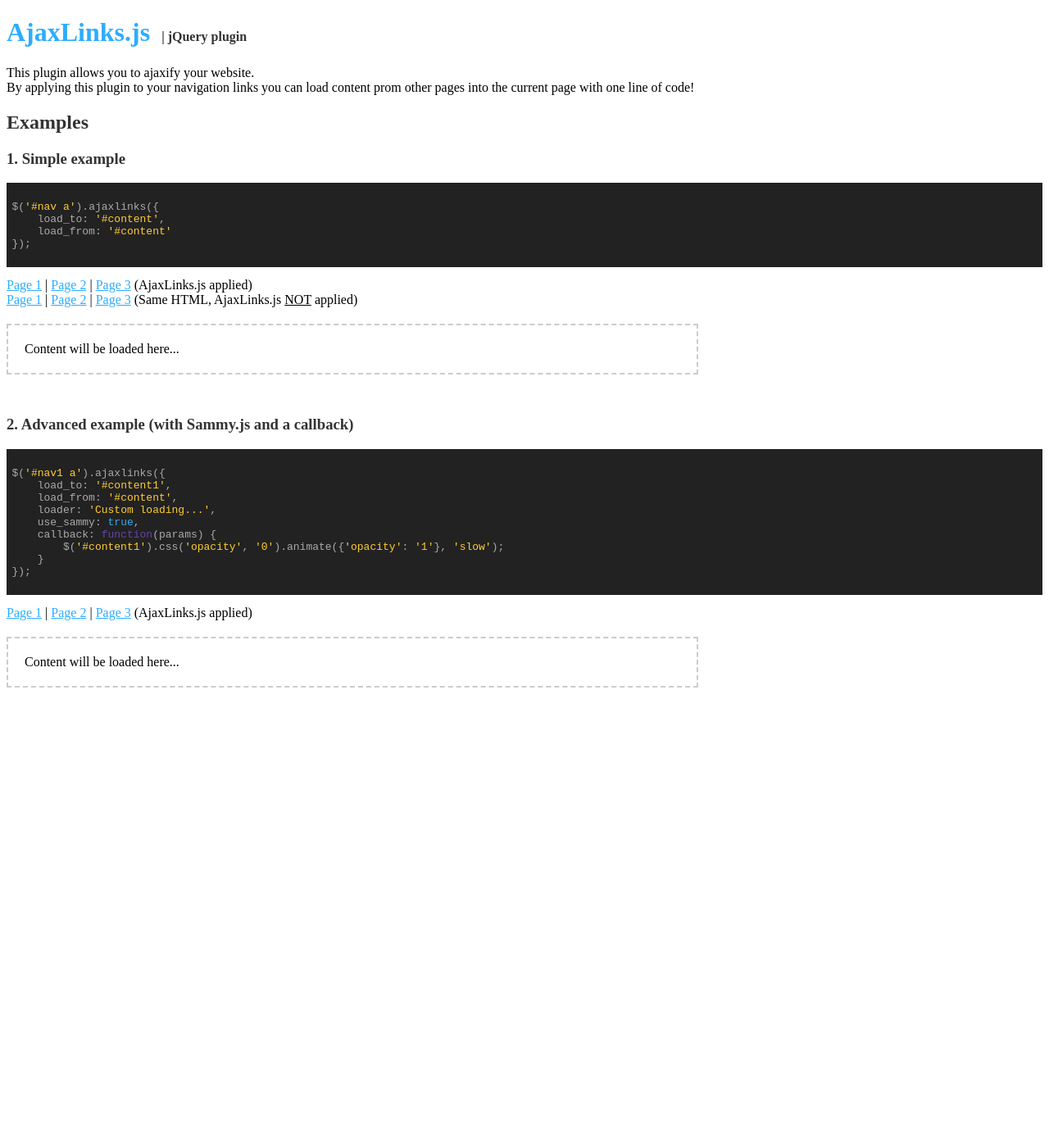
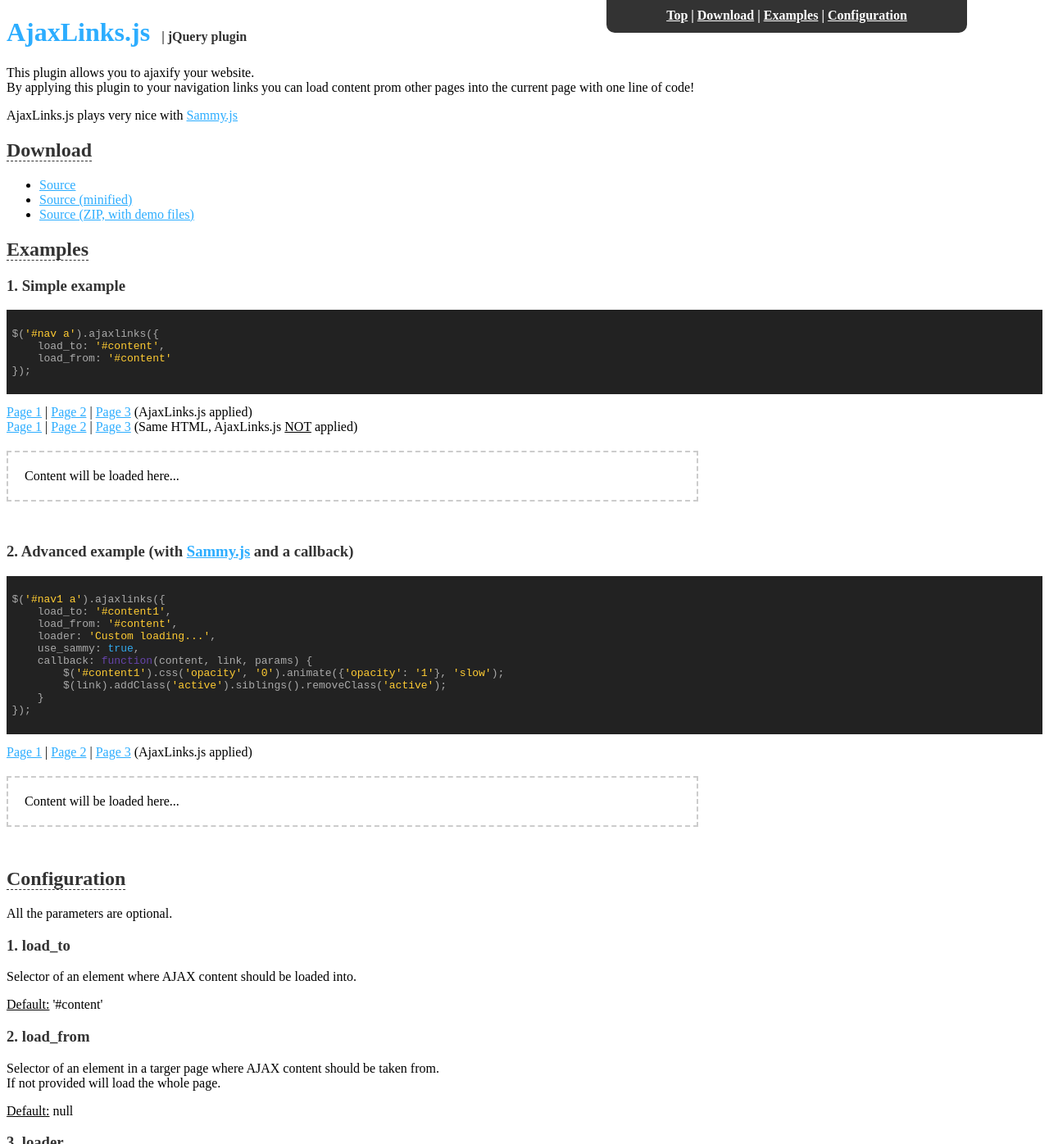
Before and after one commit to sternoru/ajaxlinks, a plain HTML site: page demo/index.html in a window 1280 px wide. Shown: the top 1396 px of the page at 82% size. Before the commit the page ends 889 px from the top, so only its background shows below. Drawn offline with Linux system fonts and the light colour scheme.

Commit message:
Demos update and new callback params

```diff
--- a/demo/css/demo.css
+++ b/demo/css/demo.css
@@ -18,6 +18,36 @@ a:visited {
 	color: #2CADFF;
 }
 
+a.active {
+	font-weight: bold;
+}
+
+a[name] {
+	text-decoration: none;
+	color: #333333;
+	border-bottom: 1px dashed #333333;
+}
+
+#main-nav {
+	position: fixed;
+	top: 0;
+	right: 100px;
+	width: 400px;
+	height: 20px;
+	border-radius: 0  0 10px 10px;
+	text-align: center;
+	padding: 10px 20px;
+	background: #333333;
+	color: #fff;
+	font-weight: bold;
+}
+
+	#main-nav a:link,
+	#main-nav a:active,
+	#main-nav a:visited {
+		color: #fff;
+	}
+
 .content {
 	width: 800px;
 	padding: 20px;
--- a/demo/index.html
+++ b/demo/index.html
@@ -23,8 +23,9 @@
 					load_from: '#content',
 					loader: '<div>Custom loading...</div>',
 					use_sammy: true,
-					callback: function(params) {
+					callback: function(content, link, params) {
 						$('#content1').css('opacity', '0').animate({'opacity': '1'}, 'slow');
+						$(link).addClass('active').siblings().removeClass('active');
 					}
         		});
         	});
@@ -33,10 +34,28 @@
     <body>
     	<div id="wrapper">
     		<div id="header">
+    			<div id="main-nav">
+    				<a href="#">Top</a>
+			        |
+    				<a href="#download">Download</a>
+			        |
+			        <a href="#examples">Examples</a>
+			        |
+			        <a href="#configuration">Configuration</a>
+    			</div>
 		        <h1>AjaxLinks.js<span> | jQuery plugin</span></h1>
 		        <p>This plugin allows you to ajaxify your website.<br/>
 		        By applying this plugin to your navigation links you can load content prom other pages into the current page with one line of code!</p>
-		        <h2>Examples</h2>
+		        <p>AjaxLinks.js plays very nice with <a href="http://sammyjs.org/" target="_blank">Sammy.js</a></p>
+		    </div> <!-- /header -->
+		    <div id="content-wrapper">
+		    	<h2><a name="download" href="#download">Download</a></h2>
+		    	<ul>
+		    		<li><a href="https://github.com/sternoru/ajaxlinks/raw/master/jquery.ajaxlinks.js">Source</a></li>
+		    		<li><a href="https://github.com/sternoru/ajaxlinks/raw/master/jquery.ajaxlinks.min.js">Source (minified)</a></li>
+		    		<li><a href="https://github.com/sternoru/ajaxlinks/zipball/master">Source (ZIP, with demo files)</a></li>
+		    	</ul>
+		        <h2><a name="examples" href="#examples">Examples</a></h2>
 		        <h3>1. Simple example</h3>
 		        <pre><code class="javascript">
 $('#nav a').ajaxlinks({
@@ -67,15 +86,16 @@ $('#nav a').ajaxlinks({
 		        <div id="content" class="content">
 		        	Content will be loaded here...
 		        </div>
-		        <h3>2. Advanced example (with Sammy.js and a callback)</h3>
+		        <h3>2. Advanced example (with <a href="http://sammyjs.org/" target="_blank">Sammy.js</a> and a callback)</h3>
 		        <pre><code class="javascript">
 $('#nav1 a').ajaxlinks({
 	load_to: '#content1',
 	load_from: '#content',
 	loader: 'Custom loading...',
 	use_sammy: true,
-	callback: function(params) {
+	callback: function(content, link, params) {
 		$('#content1').css('opacity', '0').animate({'opacity': '1'}, 'slow');
+		$(link).addClass('active').siblings().removeClass('active');
 	}
 });
 		        </code></pre>
@@ -92,7 +112,39 @@ $('#nav1 a').ajaxlinks({
 		        <div id="content1" class="content">
 		        	Content will be loaded here...
 		        </div>
-	        </div>
-        </div>
+		        <h2><a name="configuration" href="#configuration">Configuration</a></h2>
+		        <p>All the parameters are optional.</p>
+		        <h3>1. load_to</h3>
+		        <p>Selector of an element where AJAX content should be loaded into.</p>
+		        <p><u>Default:</u> '#content'</p>
+		        <h3>2. load_from</h3>
+		        <p>
+		        	Selector of an element in a targer page where AJAX content should be taken from.<br/>
+		        	If not provided will load the whole page.
+		        </p>
+		        <p><u>Default:</u> null</p>
+		        <h3>3. loader</h3>
+		        <p>HTML or text of the loader to show while content is loading.</p>
+		        <p><u>Default:</u> '<span class="ajax-loader">Loading...</span>'</p>
+		        <h3>4. callback</h3>
+		        <p>Callback function to call after content is loaded.</p>
+		        <p><u>Default:</u> null</p>
+		        <u>Function agruments:</u>
+		        <ul>
+		        	<li><b>content</b> - Content loaded from a target page</li>
+		        	<li><b>link</b> - Original link element clicked (after ajaxlinks were applied)</li>
+		        	<li><b>params</b> - Hash parameters after #! root separated by | if <a href="http://sammyjs.org/" target="_blank">Sammy.js</a> is used.</li>
+		        </ul>
+		        <h3>5. use_sammy</h3>
+		        <p>
+		        	Indicates if <a href="http://sammyjs.org/" target="_blank">Sammy.js</a> should be used to handle hash part of the URL.<br/>
+		        	Sammy.js javascript library has to be included in the page then.
+		       	</p>
+		        <p><u>Default:</u> false</p>
+		        <h3>6. prefix</h3>
+		        <p>Prefix for all the links before the hash root if <a href="http://sammyjs.org/" target="_blank">Sammy.js</a> is used.</p>
+		        <p><u>Default:</u> ''</p>
+	        </div> <!-- /content-wrapper -->
+      	</div> <!-- /wrapper -->
     </body>
 </html>
--- a/jquery.ajaxlinks.js
+++ b/jquery.ajaxlinks.js
@@ -1,4 +1,5 @@
-/* Ajaxlinks jQuery plugin*/
+/* Ajaxlinks jQuery plugin */
+/* Home page and demo: http://sternoru.github.com/ajaxlinks/ */
 (function($) {
     $.fn.ajaxlinks = function(newConfig) {
     	var defaultConfig = {
@@ -10,6 +11,7 @@
 			prefix: ''
     	};
     	var config = $.extend(defaultConfig, newConfig);
+    	config.links = this;
 		var prevURL = '';
 		var loadCall = function(href) {
 		    var params = {};
@@ -27,12 +29,13 @@
 				if(!config.callback) {
 					return;
 				}
-	            config.callback(params);
+				var content = $(this).html();
+				var link = config.links.filter('[href*="'+href+'"]');
+	            config.callback(content, link, params);
 	        };
 			if(prevURL != params.path) {
 				prevURL = params.path;
 				var path = config.load_from ? [params.path, config.load_from, ' *'].join(' ') : params.path;
-				console.log(path);
 				$(config.load_to).html($(config.loader)).load(path, ajaxCallback);
 			}
 			else {
```
Also changed, not shown: jquery.ajaxlinks.min.js (added).
